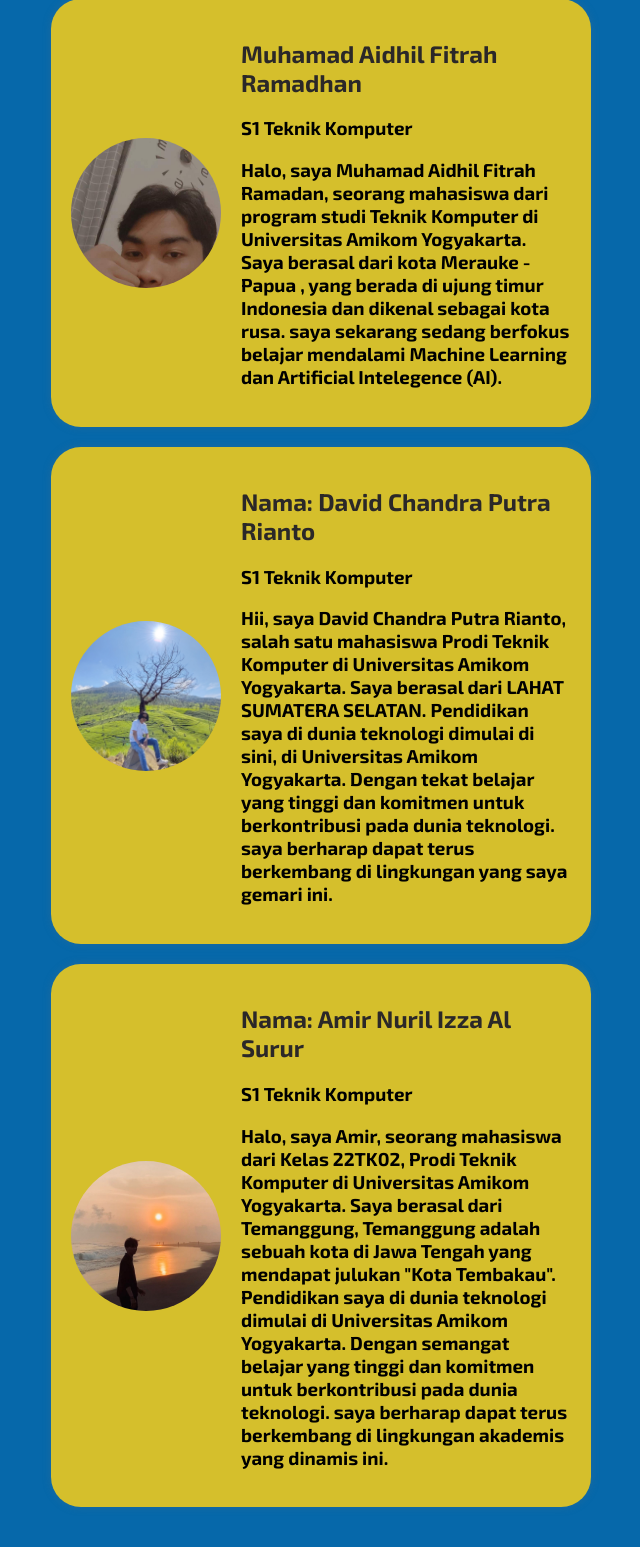
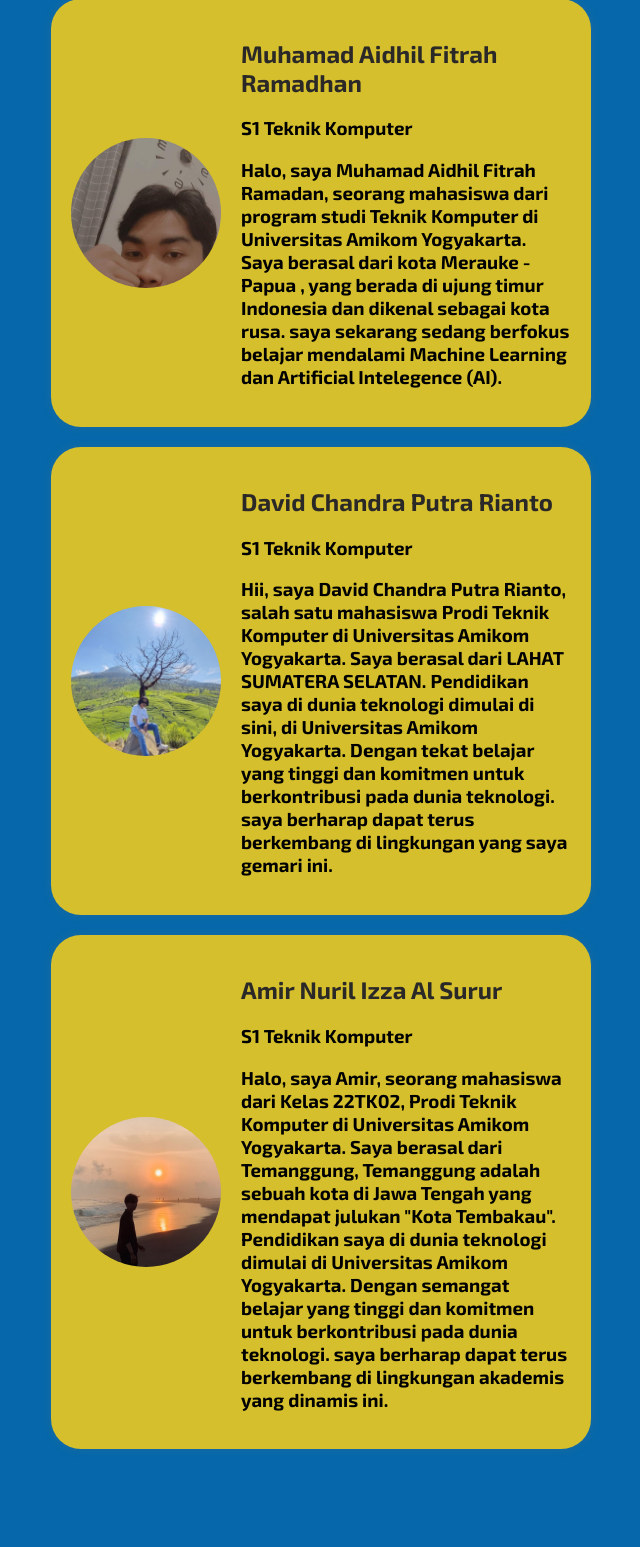
Before and after one commit to AshXyzz/Asteria, a Flask app: page / in a window 1280 px wide. Shown: the part 656-2203 px from the top of the page, without its empty margins (319-959 px from the left). After the commit the page ends 2105 px from the top, so only its background shows below. Run offline with Flask 3, Linux system fonts and the light colour scheme; some web fonts are replaced.

Commit message:
Update dashboard.html

```diff
--- a/templates/dashboard.html
+++ b/templates/dashboard.html
@@ -57,7 +57,7 @@
     <div class="profile">
         <img src="static/images/david.jpg" alt="Foto Profil">
         <div class="info">
-            <h2>Nama: David Chandra Putra Rianto</h2>
+            <h2>David Chandra Putra Rianto</h2>
             <h3>S1 Teknik Komputer</h3>
             <h3>Hii, saya David Chandra Putra Rianto, salah satu mahasiswa
                 Prodi Teknik Komputer di Universitas Amikom Yogyakarta.
@@ -74,7 +74,7 @@
     <div class="profile">
         <img src="static/images/amir.jpg" alt="Foto Profil">
         <div class="info">
-            <h2>Nama: Amir Nuril Izza Al Surur</h2>
+            <h2>Amir Nuril Izza Al Surur</h2>
             <h3>S1 Teknik Komputer</h3>
             <h3>Halo, saya Amir, seorang mahasiswa dari Kelas 22TK02, Prodi
                 Teknik Komputer di Universitas Amikom Yogyakarta. Saya berasal
```
